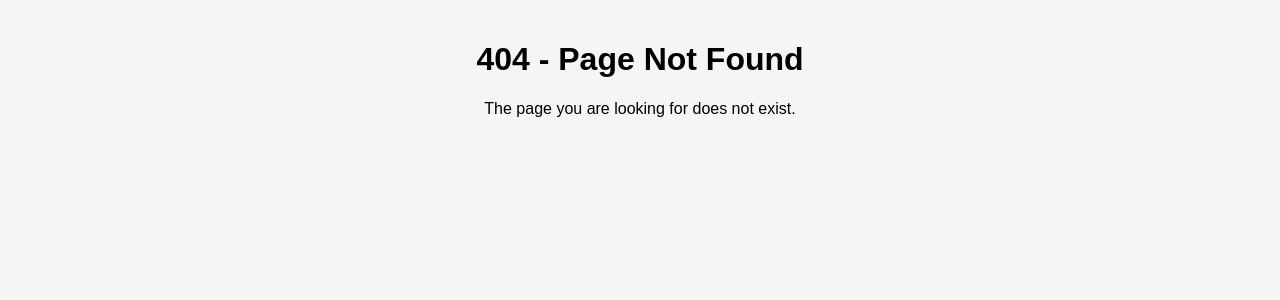
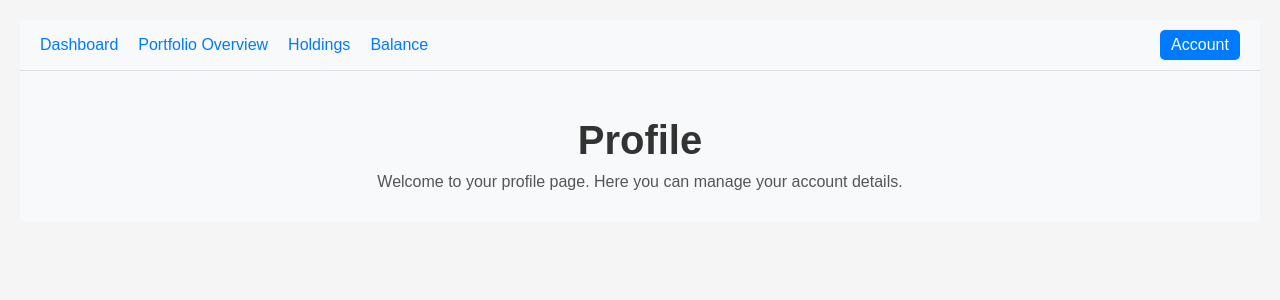
Before and after one commit to fintrack-project/financial-tracker-frontend, a React (Create React App) app: page /platform/profile in a window 1280 px wide. Before the commit this address had no page. Shown: the top 300 px of the page. Built offline with nearby package versions, Linux system fonts and the light colour scheme; no server answers.

Commit message:
profile, support page added

```diff
--- a/src/App.tsx
+++ b/src/App.tsx
@@ -6,6 +6,8 @@ import Dashboard from './pages/Dashboard/Dashboard';
 import Holdings from './pages/Holdings/Holdings';
 import Balance from './pages/Balance/Balance';
 import PortfolioOverview from './pages/PortfolioOverview/PortfolioOverview';
+import Profile from './pages/Profile/Profile';
+import Support from './pages/Support/Support';
 import NotFound from './pages/NotFound/NotFound';
 
 const App: React.FC = () => {
@@ -14,10 +16,12 @@ const App: React.FC = () => {
       <Routes>
         <Route path="/" element={<Login />} />
         <Route path="/register" element={<Register />} />
-        <Route path="/dashboard" element={<Dashboard />} />
-        <Route path="/holdings" element={<Holdings />} />
-        <Route path="/PortfolioOverview" element={<PortfolioOverview />} />
-        <Route path="/balance" element={<Balance />} />
+        <Route path="/platform/dashboard" element={<Dashboard />} />
+        <Route path="/platform/holdings" element={<Holdings />} />
+        <Route path="/platform/portfolio_overview" element={<PortfolioOverview />} />
+        <Route path="/platform/balance" element={<Balance />} />
+        <Route path="/platform/profile" element={<Profile />} />
+        <Route path="/platform/support" element={<Support />} />
         <Route path="*" element={<NotFound />} />
       </Routes>
     </Router>
--- a/src/components/Bar/MainNavigationBar.tsx
+++ b/src/components/Bar/MainNavigationBar.tsx
@@ -6,25 +6,25 @@ const NavigationBar: React.FC = () => {
   return (
     <nav className="navigation-bar">
       <NavLink
-        to="/dashboard"
+        to="/platform/dashboard"
         className={({ isActive }) => (isActive ? 'nav-link active-link' : 'nav-link')}
       >
         Dashboard
       </NavLink>
       <NavLink
-        to="/portfoliooverview"
+        to="/platform/portfolio_overview"
         className={({ isActive }) => (isActive ? 'nav-link active-link' : 'nav-link')}
       >
         Portfolio Overview
       </NavLink>
       <NavLink
-        to="/holdings"
+        to="/platform/holdings"
         className={({ isActive }) => (isActive ? 'nav-link active-link' : 'nav-link')}
       >
         Holdings
       </NavLink>
       <NavLink
-        to="/balance"
+        to="/platform/balance"
         className={({ isActive }) => (isActive ? 'nav-link active-link' : 'nav-link')}
       >
         Balance
--- a/src/components/Menu/AccountMenu.css
+++ b/src/components/Menu/AccountMenu.css
@@ -37,12 +37,36 @@
   padding: 10px; /* Add padding inside the dropdown */
   width: 150px; /* Set a fixed width for the dropdown */
   z-index: 1000; /* Ensure the dropdown appears above other elements */
-  margin: 0 0 10px;
+}
+
+.account-menu .user-id {
+  display: block;
   font-size: 1rem;
-  color: #333;
+  color: #555;
+  margin-bottom: 10px;
+  text-align: left;;
+}
+
+.account-menu .dropdown-item {
+  display: block;
+  font-size: 1rem;
+  color: black;
+  cursor: pointer;
+  padding: 8px 0;
+  text-align: left;
+  text-decoration: none;
+}
+
+.account-menu .dropdown-item:hover {
+  text-decoration: underline;
+}
+
+.account-menu .active {
+  font-weight: bold;
 }
 
 .account-menu .logout-button {
+  display: block;
   background-color: #dc3545;
   color: white;
   border: none;
@@ -51,6 +75,7 @@
   cursor: pointer;
   width: 100%;
   font-size: 1rem;
+  margin-top: 10px;
 }
 
 .account-menu .logout-button:hover {
--- a/src/components/Menu/AccountMenu.tsx
+++ b/src/components/Menu/AccountMenu.tsx
@@ -1,5 +1,5 @@
 import React, { useState, useEffect } from 'react';
-import { useNavigate } from 'react-router-dom';
+import { useNavigate, NavLink } from 'react-router-dom';
 import UserSession from '../../utils/UserSession';
 import './AccountMenu.css';
 
@@ -47,6 +47,14 @@ const AccountMenu: React.FC<AccountMenuProps> = ({ onAccountChange }) => {
     navigate('/');
   };
 
+  const handleProfileClick = () => {
+    navigate('/profile');
+  };
+
+  const handleSupportClick = () => {
+    navigate('/support');
+  };
+
   return (
     <div className="account-menu">
       <button
@@ -57,7 +65,23 @@ const AccountMenu: React.FC<AccountMenuProps> = ({ onAccountChange }) => {
       </button>
       {isMenuOpen && (
         <div className="account-dropdown-menu">
-          <p>User ID: {userId || 'Guest'}</p>
+          <p className="user-id">Logged in as: {userId || 'Guest'}</p>
+          <NavLink
+            to="/platform/profile"
+            className={({ isActive }) =>
+              isActive ? 'dropdown-item active' : 'dropdown-item'
+            }
+          >
+            Profile
+          </NavLink>
+          <NavLink
+            to="/platform/support"
+            className={({ isActive }) =>
+              isActive ? 'dropdown-item active' : 'dropdown-item'
+            }
+          >
+            Support
+          </NavLink>
           <button className="logout-button" onClick={handleLogout}>
             Logout
           </button>
--- a/src/pages/Login/Login.tsx
+++ b/src/pages/Login/Login.tsx
@@ -32,7 +32,7 @@ const Login: React.FC = () => {
 
       if (loginSuccess) {
         alert(message);
-        navigate('/dashboard'); // Redirect to the dashboard
+        navigate('/platform/dashboard'); // Redirect to the dashboard
       } else {
         alert('Failed to log in. Another user is already logged in.');
       }
--- /dev/null
+++ b/src/pages/Profile/Profile.css
@@ -0,0 +1,37 @@
+.profile-container {
+  text-align: center;
+  padding: 20px;
+}
+
+.profile-container h1 {
+  font-size: 2.5rem;
+  color: #333;
+  margin-bottom: 20px;
+}
+
+.profile-container p {
+  font-size: 1.2rem;
+  color: #555;
+  margin: 10px 0;
+}
+
+.profile-container .profile-list {
+  list-style-type: none;
+  padding: 0;
+}
+
+.profile-content {
+  flex: 1;
+  padding: 20px;
+  font-family: Arial, sans-serif;
+  background-color: #f8f9fa; /* Light background color */
+}
+
+.profile-content h1 {
+  margin-bottom: 10px;
+}
+
+.profile-content p {
+  font-size: 1rem;
+  color: #555; /* Gray color for the text */
+}
--- /dev/null
+++ b/src/pages/Profile/Profile.tsx
@@ -0,0 +1,21 @@
+import React from 'react';
+import PageTopBar from '../../components/Bar/PageTopBar';
+import './Profile.css';
+
+const Profile: React.FC = () => {
+  const handleAccountChange = (accountId: string) => {
+    console.log('Account changed to:', accountId);
+  };
+
+  return (
+    <div className="profile-container">
+      <PageTopBar onAccountChange={handleAccountChange} />
+      <div className="profile-content">
+        <h1>Profile</h1>
+        <p>Welcome to your profile page. Here you can manage your account details.</p>
+      </div>
+    </div>
+  );
+};
+
+export default Profile;
--- /dev/null
+++ b/src/pages/Support/Support.css
@@ -0,0 +1,37 @@
+.support-container {
+  text-align: center;
+  padding: 20px;
+}
+
+.support-container h1 {
+  font-size: 2.5rem;
+  color: #333;
+  margin-bottom: 20px;
+}
+
+.support-container p {
+  font-size: 1.2rem;
+  color: #555;
+  margin: 10px 0;
+}
+
+.support-container .support-list {
+  list-style-type: none;
+  padding: 0;
+}
+
+.support-content {
+  flex: 1;
+  padding: 20px;
+  font-family: Arial, sans-serif;
+  background-color: #f8f9fa; /* Light background color */
+}
+
+.support-content h1 {
+  margin-bottom: 10px;
+}
+
+.support-content p {
+  font-size: 1rem;
+  color: #555; /* Gray color for the text */
+}
--- /dev/null
+++ b/src/pages/Support/Support.tsx
@@ -0,0 +1,21 @@
+import React from 'react';
+import PageTopBar from '../../components/Bar/PageTopBar';
+import './Support.css';
+
+const Support: React.FC = () => {
+  const handleAccountChange = (accountId: string) => {
+    console.log('Account changed to:', accountId);
+  };
+
+  return (
+    <div className="support-container">
+      <PageTopBar onAccountChange={handleAccountChange} />
+      <div className="support-content">
+        <h1>Support</h1>
+        <p>Need help? Contact our support team or browse our FAQ section.</p>
+      </div>
+    </div>
+  );
+};
+
+export default Support;
```
